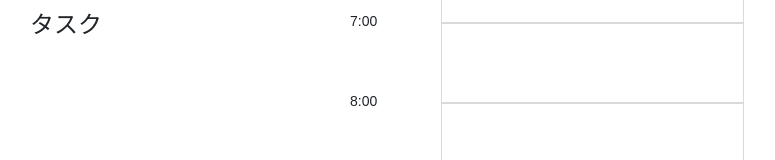
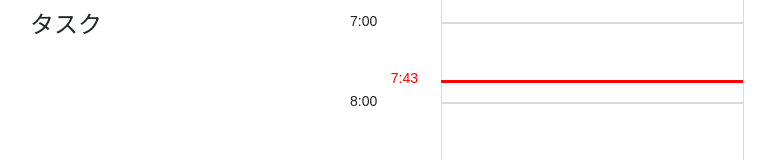
Before and after one commit to kekke-n/daily-task, a React (Create React App) app: page / in a window 1280 px wide. Shown: the part 277-437 px from the top of the page, without its empty margins (300-1075 px from the left). Built offline with nearby package versions, Linux system fonts and the light colour scheme.

Commit message:
現時刻を赤いバーで表示

```diff
--- a/src/components/App.js
+++ b/src/components/App.js
@@ -11,6 +11,7 @@ import Task from "./Task";
 import Time from "./Time";
 import Cell from "./Cell";
 import Event from "./Event";
+import CurrentBar from "./CurrentBar";
 import {useTask} from "../hooks/useTask";
 import { updateLocalStorage } from "../lib/local_storage";
 import {Constants} from "../constants";
@@ -134,9 +135,9 @@ export default function App(){
     const date = new Date
     const hour = date.getHours()
     // 初期表示時に現時刻が真ん中あたりに表示されるように調整する
-    const offset_height = Constants.SQUARE_HEIGHT * 3
+    const offset_height = Constants.HOUR_HEIGHT * 3
     scrollRef.current.scrollBy({
-      top: (Constants.SQUARE_HEIGHT * hour) - offset_height,
+      top: (Constants.HOUR_HEIGHT * hour) - offset_height,
       left: 1000,
       behavior: 'smooth'
     })
@@ -179,6 +180,7 @@ export default function App(){
               }) }
             </Grid>
             <Grid item xs={9} style={{position: "relative"}}>
+              <CurrentBar/>
               { times.map((d, idx) => {
                 return <Cell
                   key={idx}
--- /dev/null
+++ b/src/components/CurrentBar.js
@@ -0,0 +1,31 @@
+import '../index.css';
+
+import React from "react";
+import {Constants} from "../constants";
+
+
+function CurrentBar() {
+  const currenDate = new Date()
+  const currentHour = currenDate.getHours()
+  const currentMinute = currenDate.getMinutes()
+  const barYPosition =
+    Constants.HOUR_HEIGHT * currentHour +
+    Constants.MINUTE_HEIGHT * currentMinute
+  const addjustHeight = 10 // 現時刻を表示する高さをバーに合わせるための調整
+  const currentTime = ('00' + currentHour).slice(2) + ':' + ('00' + currentMinute).slice(2)
+
+  return (
+    <div>
+      <span
+        className='current-items current-time'
+        style={{top: barYPosition - addjustHeight}}>
+      { currentTime }
+      </span>
+      <span
+        className='current-items current-bar'
+        style={{top: barYPosition}}/>
+    </div>
+  )
+}
+
+export default CurrentBar;
--- a/src/components/Event.js
+++ b/src/components/Event.js
@@ -11,7 +11,7 @@ export const Event = (props) => {
       className={ props.done ? 'rnd done' : 'rnd' }
       default={{
         x: 0,
-        y: (props.startHour * Constants.SQUARE_HEIGHT) + (props.startMinute/Constants.UNIT_MINUTES * Constants.UNIT_HEIGHT),
+        y: (props.startHour * Constants.HOUR_HEIGHT) + (props.startMinute/Constants.UNIT_MINUTES * Constants.UNIT_HEIGHT),
         width: '100%',
         height: (props.minutes / Constants.UNIT_MINUTES) * Constants.UNIT_HEIGHT,
       }}
--- a/src/constants.js
+++ b/src/constants.js
@@ -1,10 +1,11 @@
 
-const SQUARE_HEIGHT = 80
+const HOUR_HEIGHT = 80
 const UNIT_NUM_IN_SQUARE = 4
 
 export const Constants = {
-  SQUARE_HEIGHT: SQUARE_HEIGHT,
+  HOUR_HEIGHT: HOUR_HEIGHT,
+  MINUTE_HEIGHT: HOUR_HEIGHT / 60,
   UNIT_NUM_IN_SQUARE: UNIT_NUM_IN_SQUARE,
-  UNIT_HEIGHT: SQUARE_HEIGHT / UNIT_NUM_IN_SQUARE,
+  UNIT_HEIGHT: HOUR_HEIGHT / UNIT_NUM_IN_SQUARE,
   UNIT_MINUTES: 60 / UNIT_NUM_IN_SQUARE
 }
--- a/src/index.css
+++ b/src/index.css
@@ -75,3 +75,20 @@ body {
 .text-task pre{
   font-size :1em;
 }
+
+.current-items {
+  z-index: 100;
+  position: absolute;
+}
+
+.current-time  {
+  color: red;
+  left: -50px;
+  top: -50px;
+}
+
+.current-bar  {
+  background-color: red;
+  width: 100%;
+  height: 3px;
+}
```
